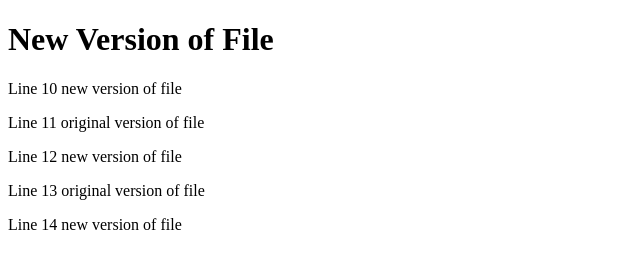
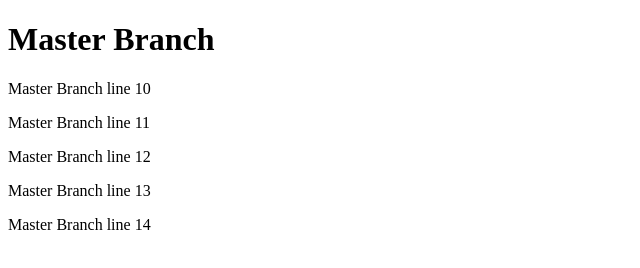
Before and after one commit to dakodesigns/sm15-itc260-branch-practice, a plain HTML site: page index.html in a window 1280 px wide. Shown: the whole page, without its empty margins (0-640 px from the left). Drawn offline with Linux system fonts and the light colour scheme.

Commit message:
Master causes trouble

```diff
--- a/index.html
+++ b/index.html
@@ -6,12 +6,13 @@
 </head>
 
 <body>
-<h1>New Version of File</h1>
-<p>Line 10 new version of file</p>
-<p>Line 11 original version of file</p>
-<p>Line 12 new version of file</p>
-<p>Line 13 original version of file</p>
-<p>Line 14 new version of file</p>
+<h1>Master Branch</h1>
+<p>Master Branch line 10</p>
+<p>Master Branch line 11</p>
+<p>Master Branch line 12</p>
+<p>Master Branch line 13</p>
+<p>Master Branch line 14</p>
+
 
 
 </body>
```
